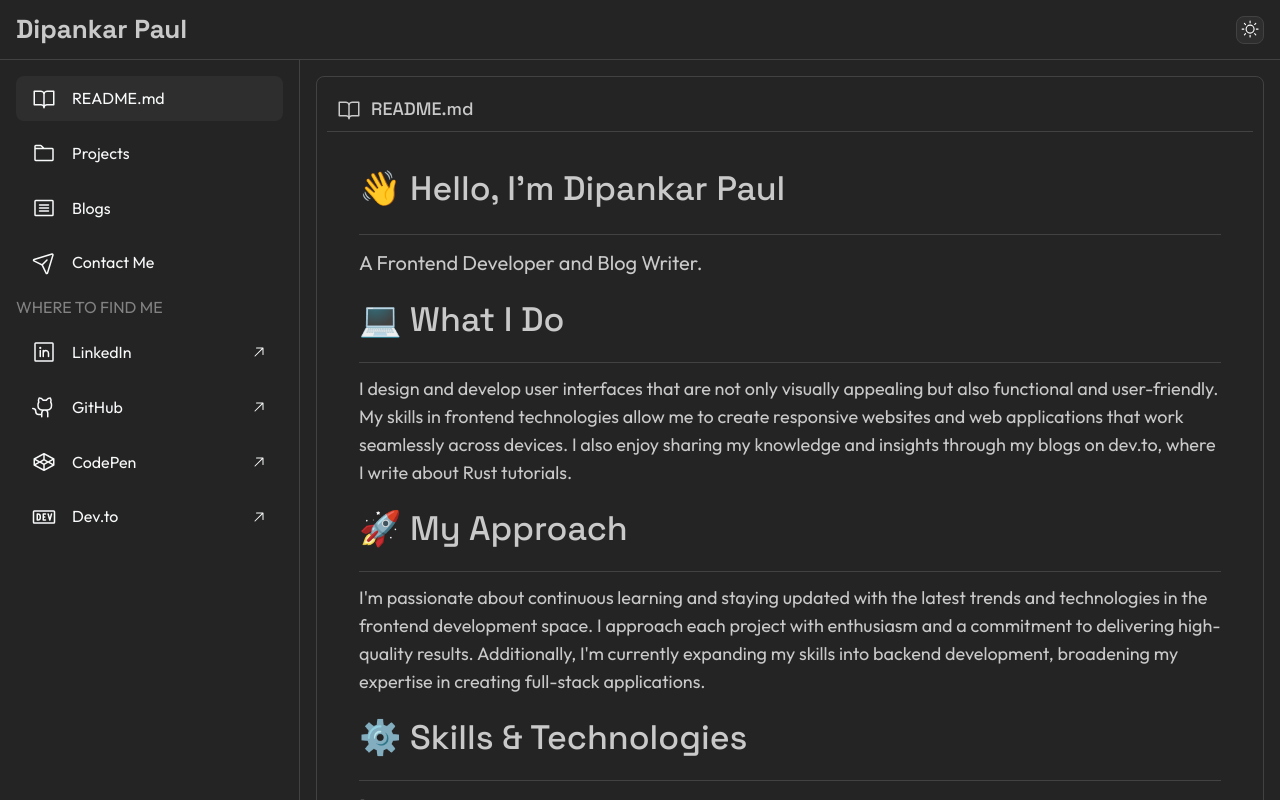
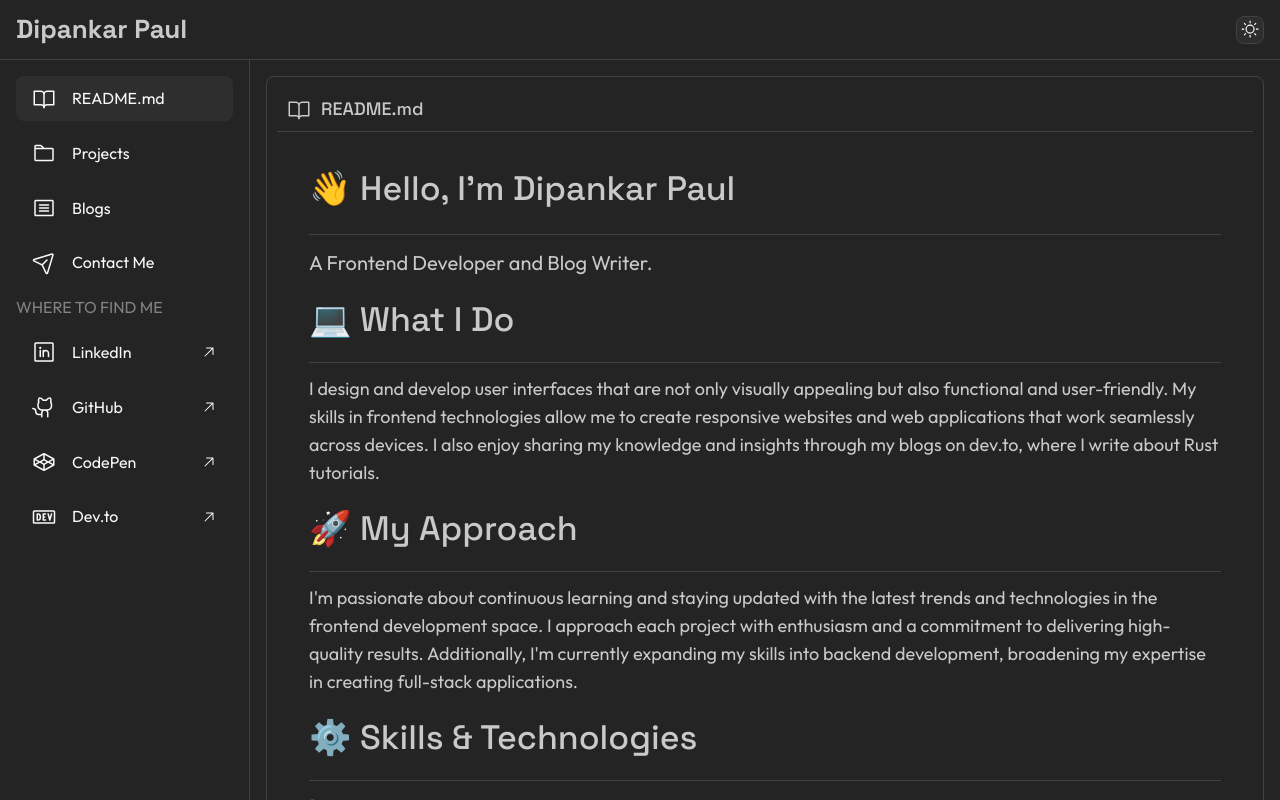
Before and after one commit to iamdipankarpaul/Dipankar-Paul-Portfolio-Website, a React (Vite) app: page / in a window 1280 px wide. Shown: the top 800 px of the page. Built offline with nearby package versions, Linux system fonts and the light colour scheme.

Commit message:
responsive navbar

```diff
--- a/src/layout/AppLayout.jsx
+++ b/src/layout/AppLayout.jsx
@@ -16,7 +16,11 @@ const AppLayout = () => {
   return (
     <AppShell
       header={{ height: 60 }}
-      navbar={{ width: 300, breakpoint: "sm", collapsed: { mobile: !opened } }}
+      navbar={{
+        width: { base: 200, md: 250 },
+        breakpoint: "sm",
+        collapsed: { mobile: !opened },
+      }}
       padding="md"
     >
       {/* header */}
@@ -27,7 +31,9 @@ const AppLayout = () => {
       <AppShell.Navbar p="md">
         <Box>
           <AppNavbar links={navLinks} closeNavbar={closeNavbar} />
-          <Text pb="xs" c="dimmed">WHERE TO FIND ME</Text>
+          <Text pb="xs" c="dimmed">
+            WHERE TO FIND ME
+          </Text>
           <AppNavbar links={socialLinks} closeNavbar={closeNavbar} />
         </Box>
       </AppShell.Navbar>
```
